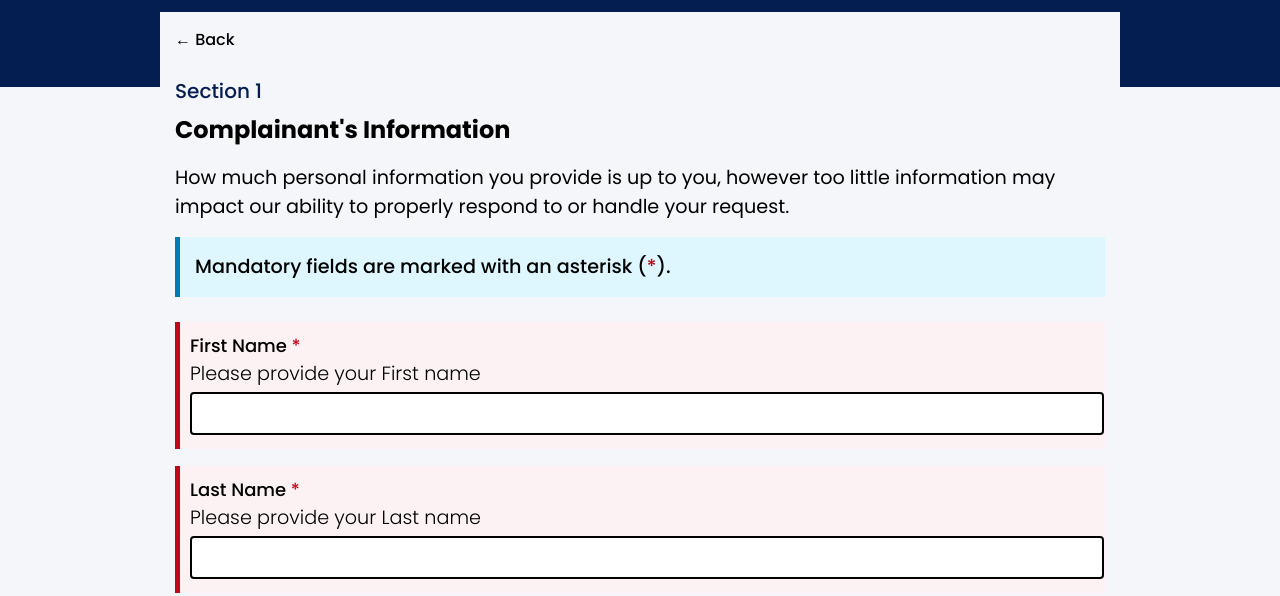
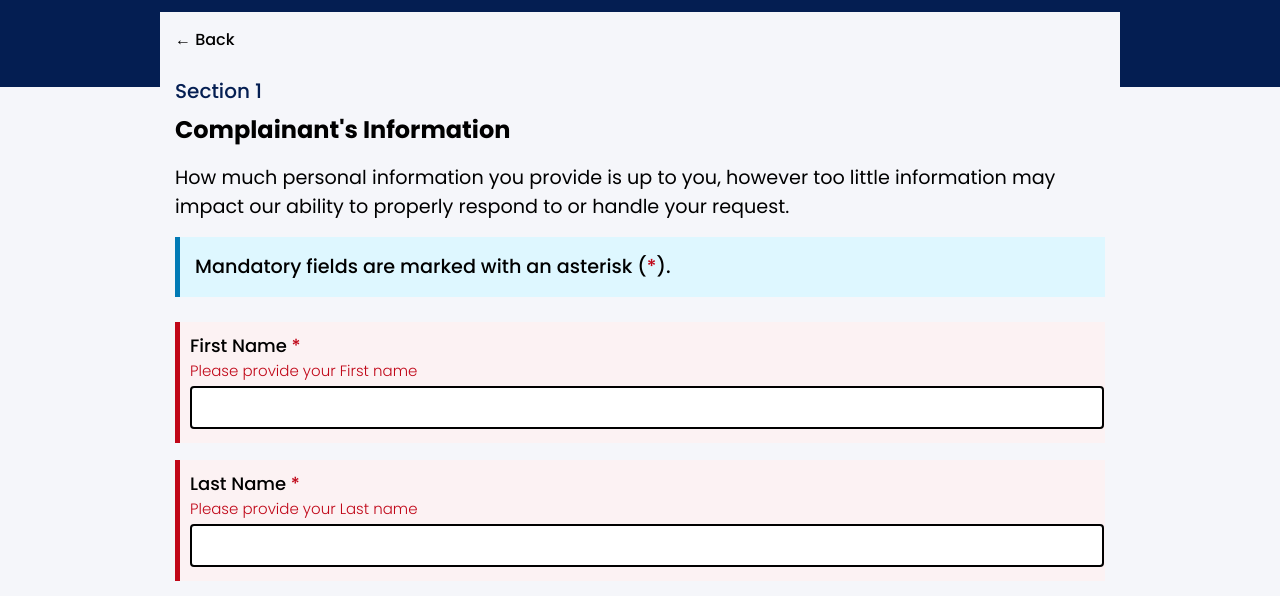
Before and after one commit to khalil-hamidani/PFE, a plain HTML site: page Source/P-reporting-form.html in a window 1280 px wide. Shown: the part 201-797 px from the top of the page. Drawn offline with Linux system fonts and the light colour scheme.

```diff
--- a/Source/styles.css
+++ b/Source/styles.css
@@ -560,6 +560,9 @@
 }
 .helpText{
     display: none;
+    color: var(--danger-color);
+    font-weight: 600;
+    font-size: 15px;
 }
 .required{
     background-color: #fcf2f3;
```
Also changed, not shown: Source/P-reporting-form.html (line endings or trailing spaces).
